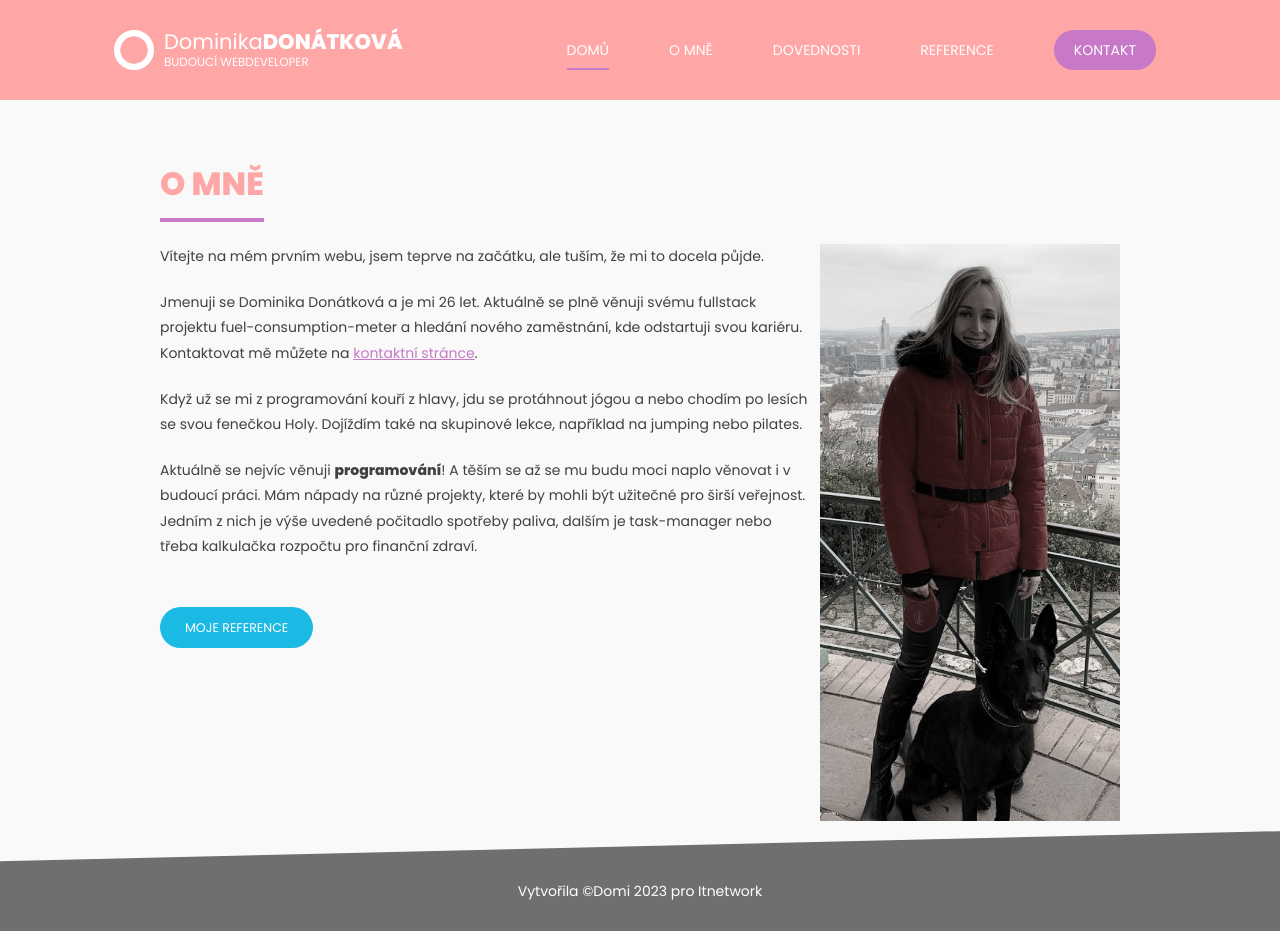
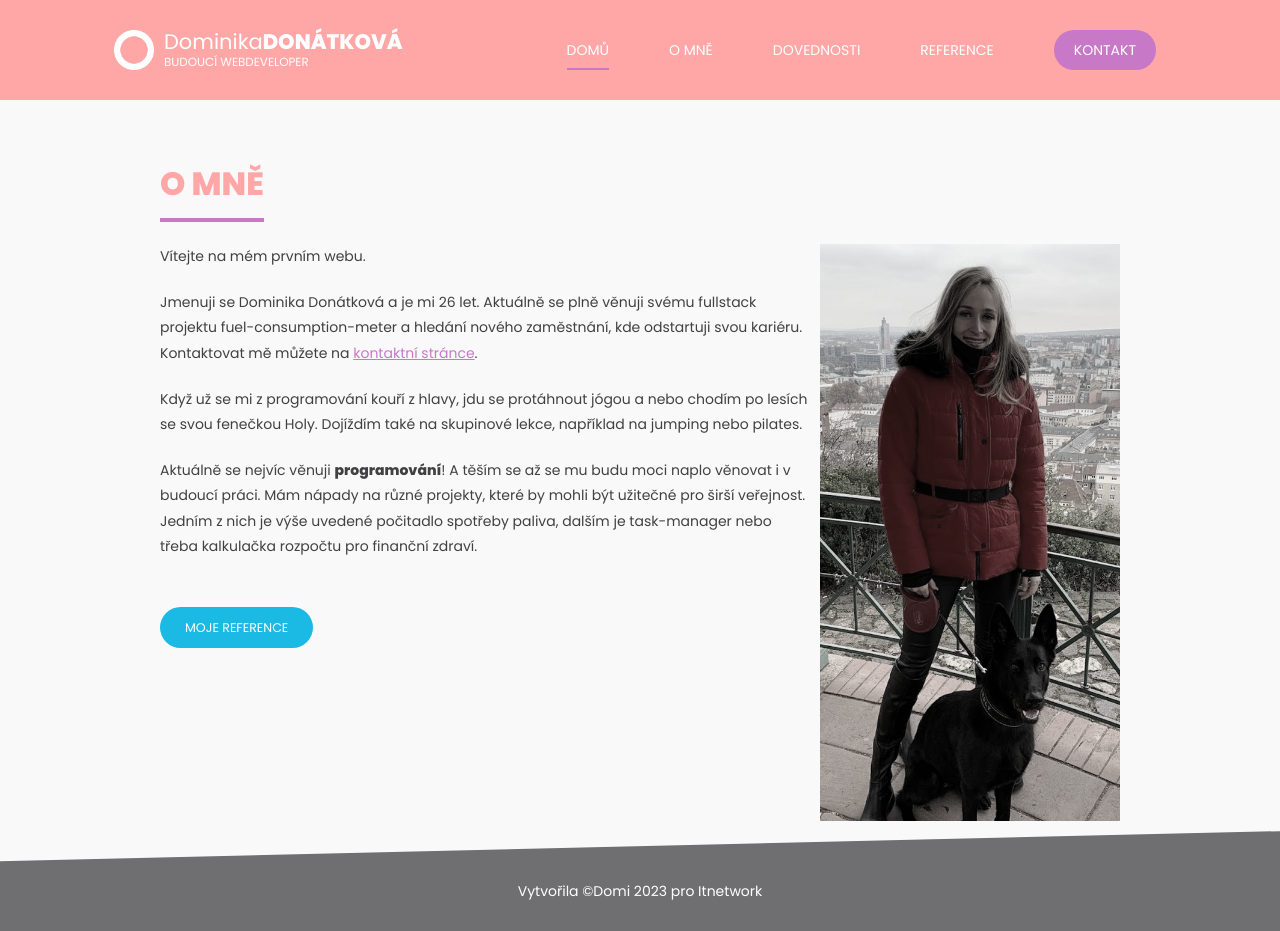
Before and after one commit to Donimika/personal-portfolio, a plain HTML site: page prvni_web/index.html in a window 1280 px wide. Drawn offline with Linux system fonts and the light colour scheme.

Commit message:
Update index.html

```diff
--- a/prvni_web/index.html
+++ b/prvni_web/index.html
@@ -36,7 +36,7 @@
         <section>
             <img src="obrazky/avatar.jpg" class="avatar" alt="Programátorka Dominika" />
             <p>
-                Vítejte na mém prvním webu, jsem teprve na začátku, ale tuším, že mi to docela půjde.
+                Vítejte na mém prvním webu.
             </p>
 
             <p>
```
